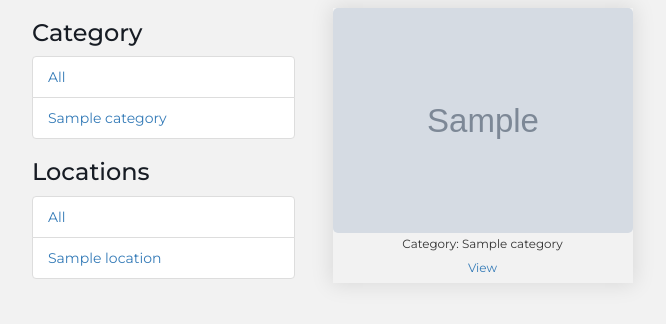
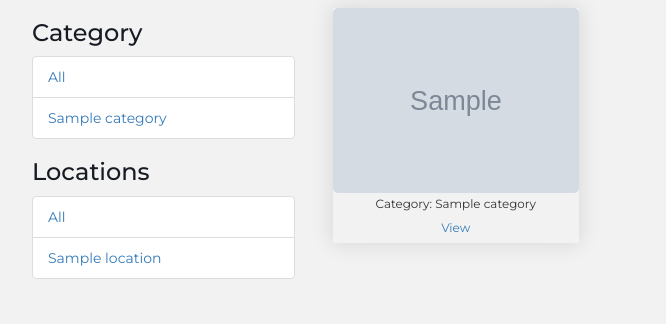
Before and after one commit to AlexWanyoike/Djangoweekone, a Django app: template base/templates/base/base.html in a window 1280 px wide. Shown: the part 70-394 px from the top of the page, without its empty margins (38-704 px from the left). Run offline with Django 3.2, Linux system fonts and the light colour scheme; tables that the repository leaves empty hold one stand-in row (values such as "Sample post"); the template is opened without the code that fills it: values that come from a table or form of the project are taken from there, most other values are stand-ins (such as "Sample title", 1, 10 or a date in 2020); grey boxes marked "Sample" are stand-in pictures; some libraries are stand-ins or nearby versions.

```diff
--- a/base/templates/base/base.html
+++ b/base/templates/base/base.html
@@ -60,7 +60,7 @@
         <div class="col-11 col-sm-3">
           {% for photo in photo %}
           <div class="extra">
-            <div class="box row welcome text-center">
+            <div class="box row text-center">
               <div class="card">
                 <div>
                   <img src="{{photo.image.url}}" alt="work5" />
--- a/static/css/base.css
+++ b/static/css/base.css
@@ -82,7 +82,6 @@ footer {
   padding: 0.8rem;
   margin: 0px auto;
   display: flex;
-  flex-direction: column;
   justify-content: center;
 }
 .box {
```
Also changed, not shown: base/views.py (+2 -11 lines).
